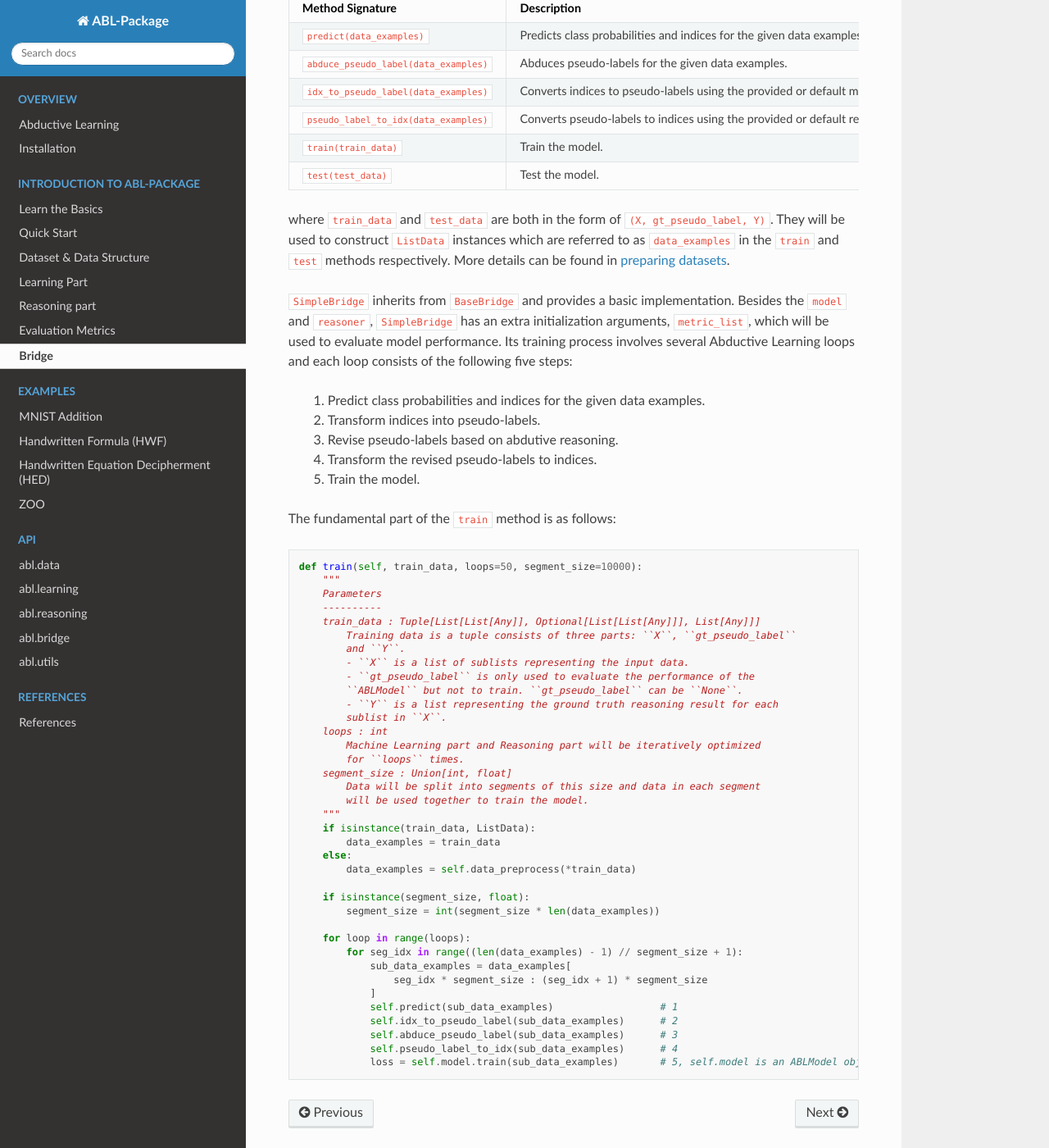
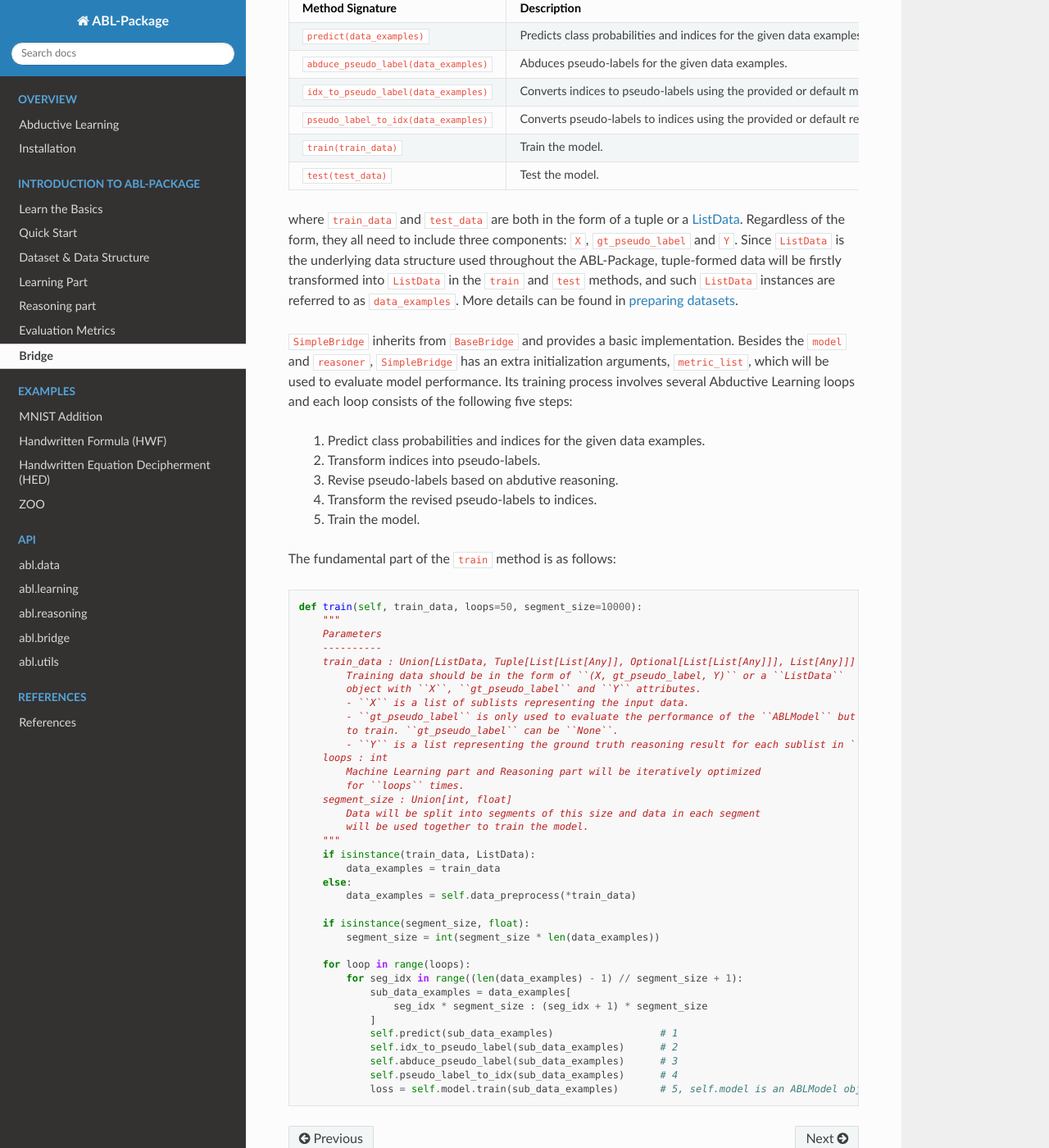
Before and after one commit to AbductiveLearning/ABLkit, a Sphinx documentation site: the page built from docs/Intro/Bridge.rst, in a window 1280 px wide and 1400 px high, scrolled down 573 px. Shown: the whole window at 82% size. Built offline with Sphinx 7.4.7 and the Read the Docs theme 2.0.0, drawn with Linux system fonts in a browser that asks for light colours.

Commit message:
[DOC] minor revision to Bridge.rst

```diff
--- a/docs/Intro/Bridge.rst
+++ b/docs/Intro/Bridge.rst
@@ -42,7 +42,7 @@ In this section, we will look at how to bridge learning and reasoning parts to t
 | ``test(test_data)``                   | Test the model.                                    |
 +---------------------------------------+----------------------------------------------------+
 
-where ``train_data`` and ``test_data`` are both in the form of ``(X, gt_pseudo_label, Y)``. They will be used to construct ``ListData`` instances which are referred to as ``data_examples`` in the ``train`` and ``test`` methods respectively. More details can be found in `preparing datasets <Datasets.html>`_.
+where ``train_data`` and ``test_data`` are both in the form of a tuple or a `ListData <../API/abl.data.html#structures.ListData>`_. Regardless of the form, they all need to include three components: ``X``, ``gt_pseudo_label`` and ``Y``. Since ``ListData`` is the underlying data structure used throughout the ABL-Package, tuple-formed data will be firstly transformed into ``ListData`` in the ``train`` and ``test`` methods, and such ``ListData`` instances are referred to as ``data_examples``. More details can be found in `preparing datasets <Datasets.html>`_.
 
 ``SimpleBridge`` inherits from ``BaseBridge`` and provides a basic implementation. Besides the ``model`` and ``reasoner``, ``SimpleBridge`` has an extra initialization arguments, ``metric_list``, which will be used to evaluate model performance. Its training process involves several Abductive Learning loops and each loop consists of the following five steps:
 
@@ -60,14 +60,13 @@ The fundamental part of the ``train`` method is as follows:
         """
         Parameters
         ----------
-        train_data : Tuple[List[List[Any]], Optional[List[List[Any]]], List[Any]]]
-            Training data is a tuple consists of three parts: ``X``, ``gt_pseudo_label``
-            and ``Y``.
+        train_data : Union[ListData, Tuple[List[List[Any]], Optional[List[List[Any]]], List[Any]]]
+            Training data should be in the form of ``(X, gt_pseudo_label, Y)`` or a ``ListData``
+            object with ``X``, ``gt_pseudo_label`` and ``Y`` attributes.
             - ``X`` is a list of sublists representing the input data.
-            - ``gt_pseudo_label`` is only used to evaluate the performance of the
-            ``ABLModel`` but not to train. ``gt_pseudo_label`` can be ``None``.
-            - ``Y`` is a list representing the ground truth reasoning result for each
-            sublist in ``X``.
+            - ``gt_pseudo_label`` is only used to evaluate the performance of the ``ABLModel`` but not
+            to train. ``gt_pseudo_label`` can be ``None``.
+            - ``Y`` is a list representing the ground truth reasoning result for each sublist in ``X``.
         loops : int
             Machine Learning part and Reasoning part will be iteratively optimized
             for ``loops`` times.
```
